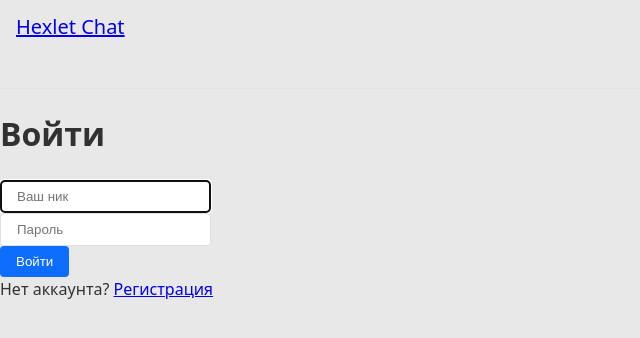
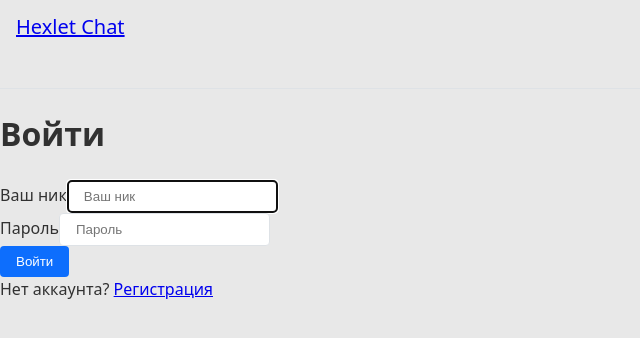
Before and after one commit to pinyaevv/fullstack-javascript-project-12, a React (Vite) app in the folder frontend/: page /login in a window 1280 px wide. Shown: the top 338 px of the page, without its empty margins (0-640 px from the left). Built offline with nearby package versions, Linux system fonts and the light colour scheme; no server answers; what leo-profanity would draw is missing.

Commit message:
Fix 2. LoginPage

```diff
--- a/frontend/src/pages/LoginPage.jsx
+++ b/frontend/src/pages/LoginPage.jsx
@@ -66,6 +66,7 @@ const LoginPage = () => {
           <>
             <Form>
               <div className="mb-3">
+                <label htmlFor="username">{t('form.nickname')}</label>
                 <Field
                   placeholder={t('form.nickname')}
                   name="username"
@@ -79,6 +80,7 @@ const LoginPage = () => {
               </div>
 
               <div className="mb-3">
+                <label htmlFor="username">{t('form.password')}</label>
                 <Field name="password" type="password" className="form-control" placeholder={t('form.password')} />
                 <ErrorMessage name="password" component="div" className="text-danger" />
               </div>
```
